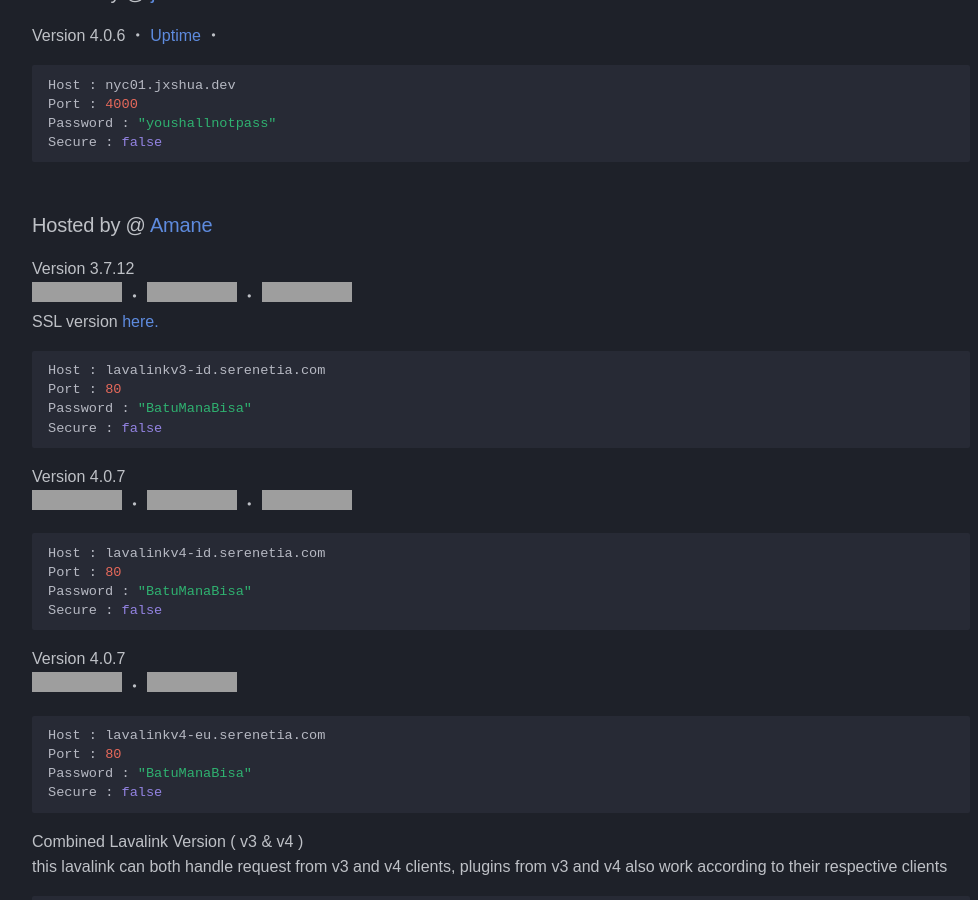
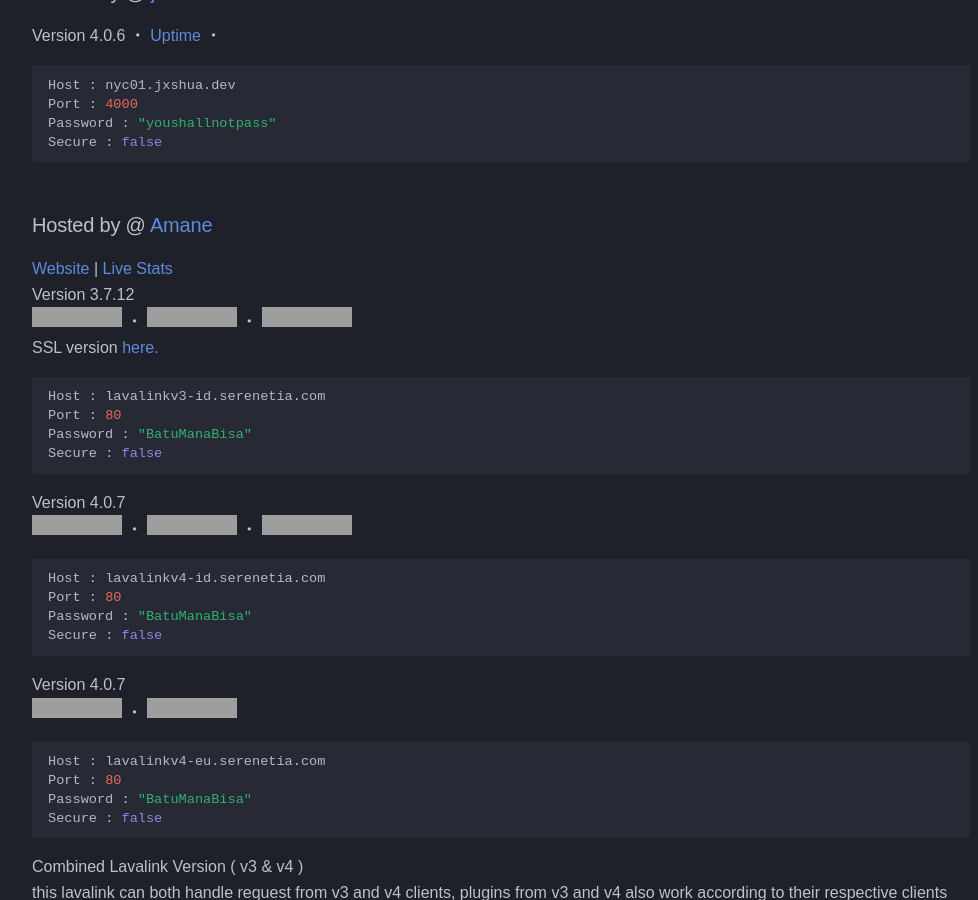
Before and after one commit to DarrenOfficial/lavalink-list, an MkDocs documentation site: the page built from docs/NoSSL/lavalink-without-ssl.md, in a window 1280 px wide and 900 px high, scrolled down 3206 px, cut to the strip 0-900 px from the top of the window. Shown: the whole strip, without its empty margins (14-992 px from the left). Built offline with MkDocs 1.6.1 and Material for MkDocs 9.7.7, drawn with Linux system fonts in a browser that asks for light colours; some web fonts are replaced; comment, search, counter and statistics services are not loaded; a style sheet for code colours, icons or effects is not loaded; grey boxes are pictures that could not be loaded.

Commit message:
Update lavalink-without-ssl.md

````diff
--- a/docs/NoSSL/lavalink-without-ssl.md
+++ b/docs/NoSSL/lavalink-without-ssl.md
@@ -149,6 +149,7 @@ Secure : false
 ```
 
 ### Hosted by @ [Amane](https://amane.my.id)
+[Website](https://lavalink-info.serenetia.com/) | [Live Stats](https://lavalink-stats.serenetia.com/)<br />
 Version 3.7.12 <br />
 ![status](https://status.serenetia.com/api/badge/7/status?style=flat-square) ・ ![uptime](https://status.serenetia.com/api/badge/7/uptime?style=flat-square) ・ ![stat](https://ajieblogs.eu.org/lavalink/amane/v3/badge/Players) <br />
 SSL version [here.](https://lavalink.darrennathanael.com/SSL/lavalink-with-ssl/#hosted-by-amane) <br />
````
